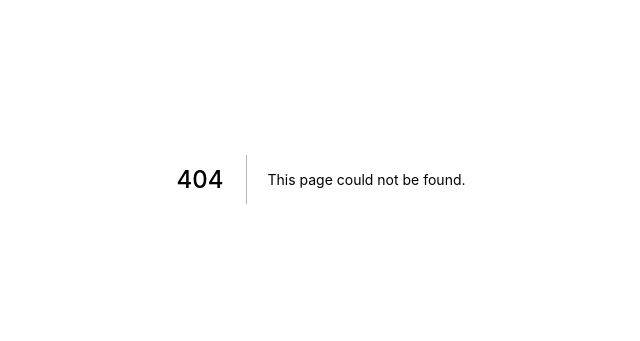
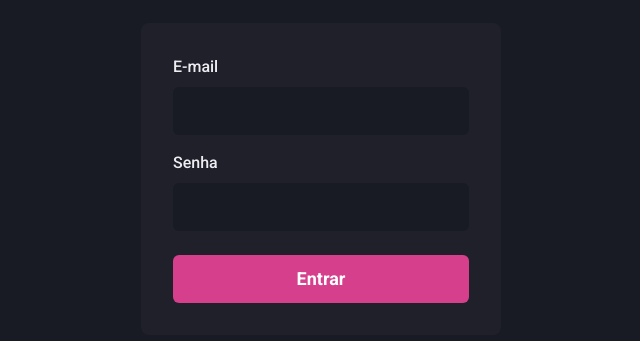
Before and after one commit to henriqueogs/dashgo, a Next.js app: page / in a window 1280 px wide. Before the commit this address had no page. Shown: the part 221-562 px from the top of the page, without its empty margins (319-959 px from the left). Built offline with nearby package versions, Linux system fonts and the light colour scheme.

Commit message:
Criação da página inicial de Login

```diff
--- /dev/null
+++ b/src/pages/index.tsx
@@ -0,0 +1,26 @@
+import { Flex, Button, Stack } from "@chakra-ui/react";
+import { Input } from "../components/Form/Input";
+
+export default function SignIn() {
+  return (
+    <Flex w="100vw" h="100vh" align="center" justify="center">
+      <Flex
+        as="form"
+        width="100%"
+        maxWidth={360}
+        bg="gray.800"
+        p="8"
+        borderRadius={8}
+        flexDir="column"
+      >
+        <Stack spacing={4}>
+          <Input name="email" label="E-mail" type="email" />
+          <Input name="password" label="Senha" type="password" />
+        </Stack>
+        <Button type="submit" mt="6" colorScheme="pink" size="lg">
+          Entrar
+        </Button>
+      </Flex>
+    </Flex>
+  );
+}
```
